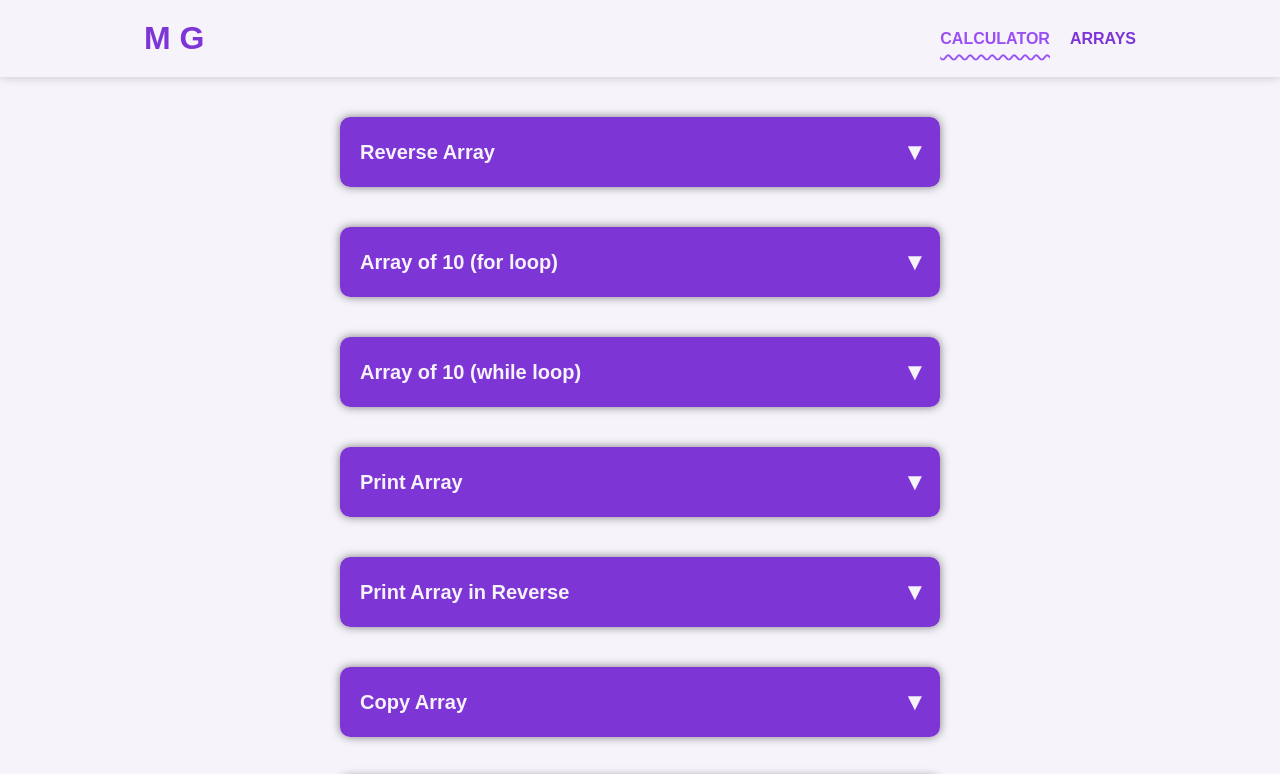
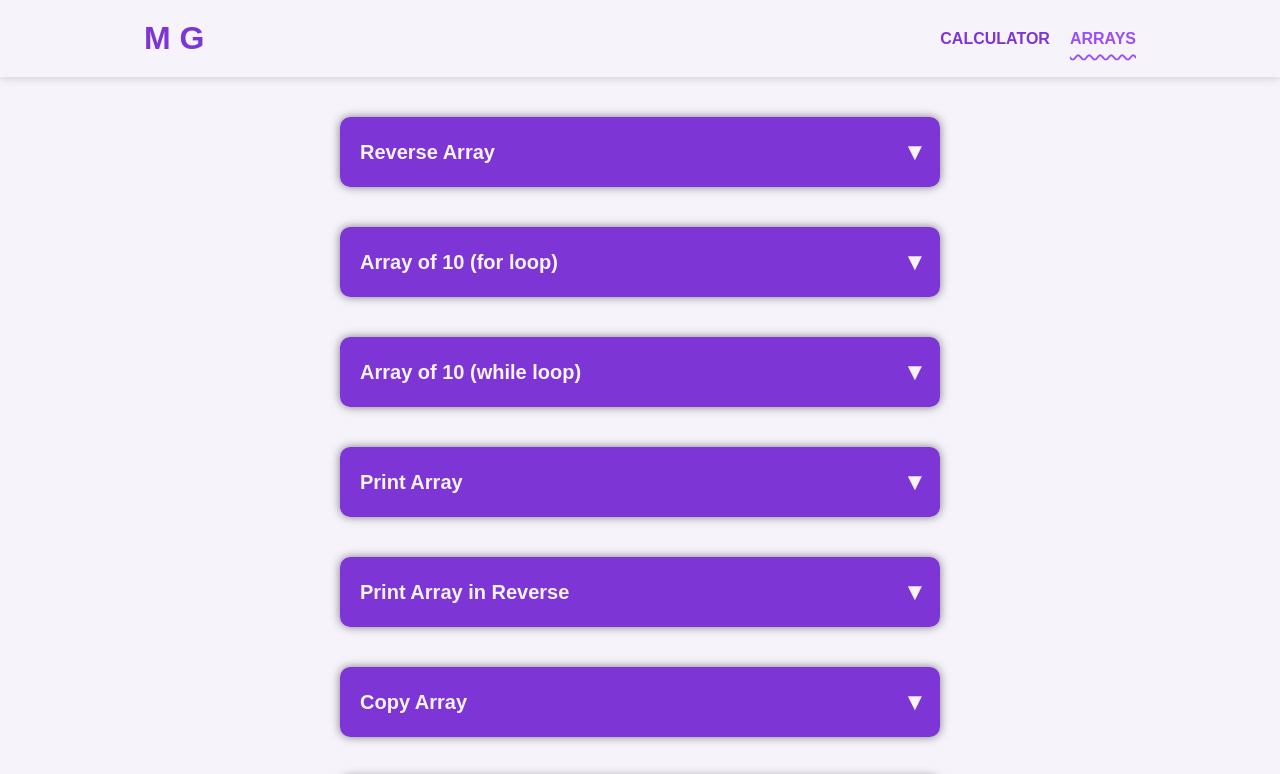
Before and after one commit to mgonline86/depi_task5, a plain HTML site: page arrays.html in a window 1280 px wide. Shown: the top 774 px of the page. Drawn offline with Linux system fonts and the light colour scheme.

Commit message:
Fix Links about page active

```diff
--- a/arrays.html
+++ b/arrays.html
@@ -13,8 +13,8 @@
         <nav>
             <a href="/depi_task5" class="logo">M G</a>
             <ul class="links">
-                <li><a href="/depi_task5" class="active">Calculator</a></li>
-                <li><a href="/depi_task5/arrays.html">Arrays</a></li>
+                <li><a href="/depi_task5">Calculator</a></li>
+                <li><a href="/depi_task5/arrays.html" class="active">Arrays</a></li>
             </ul>
         </nav>
     </header>
```
